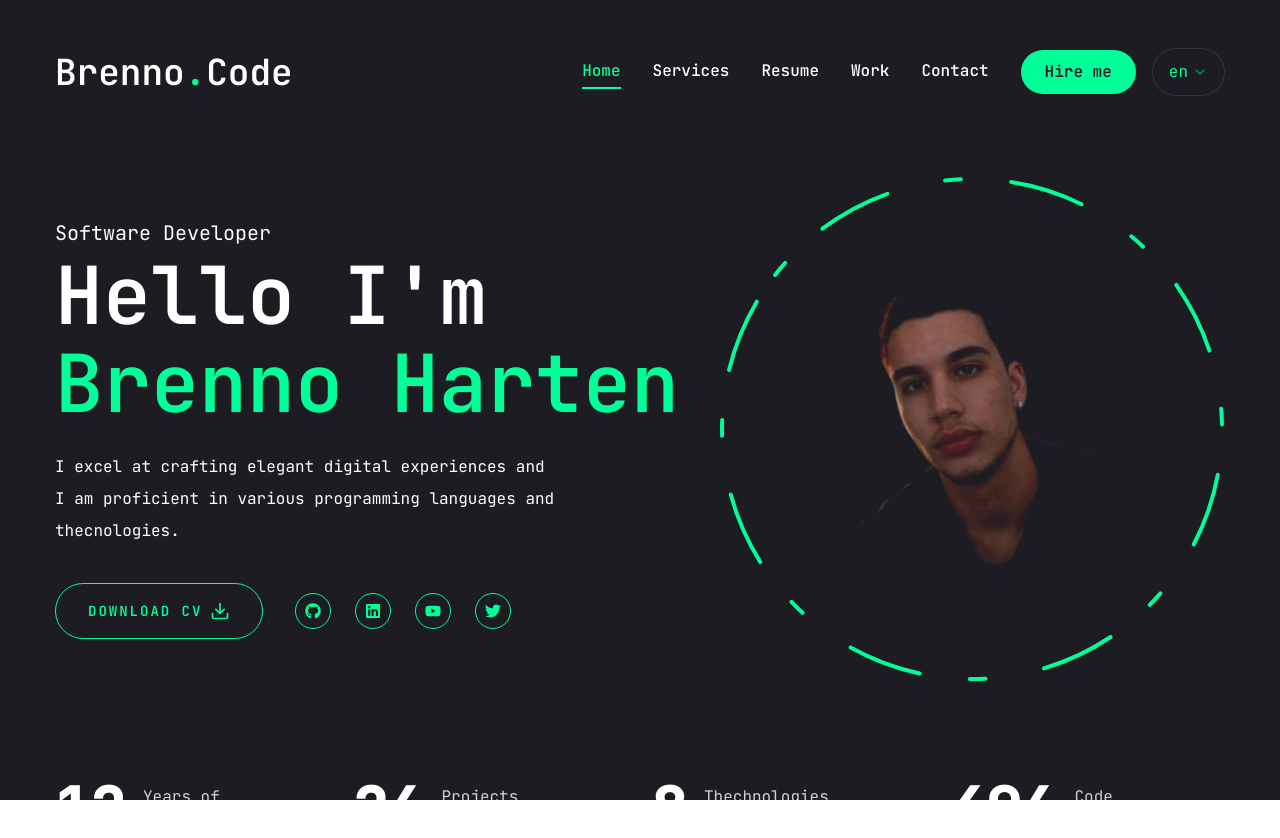
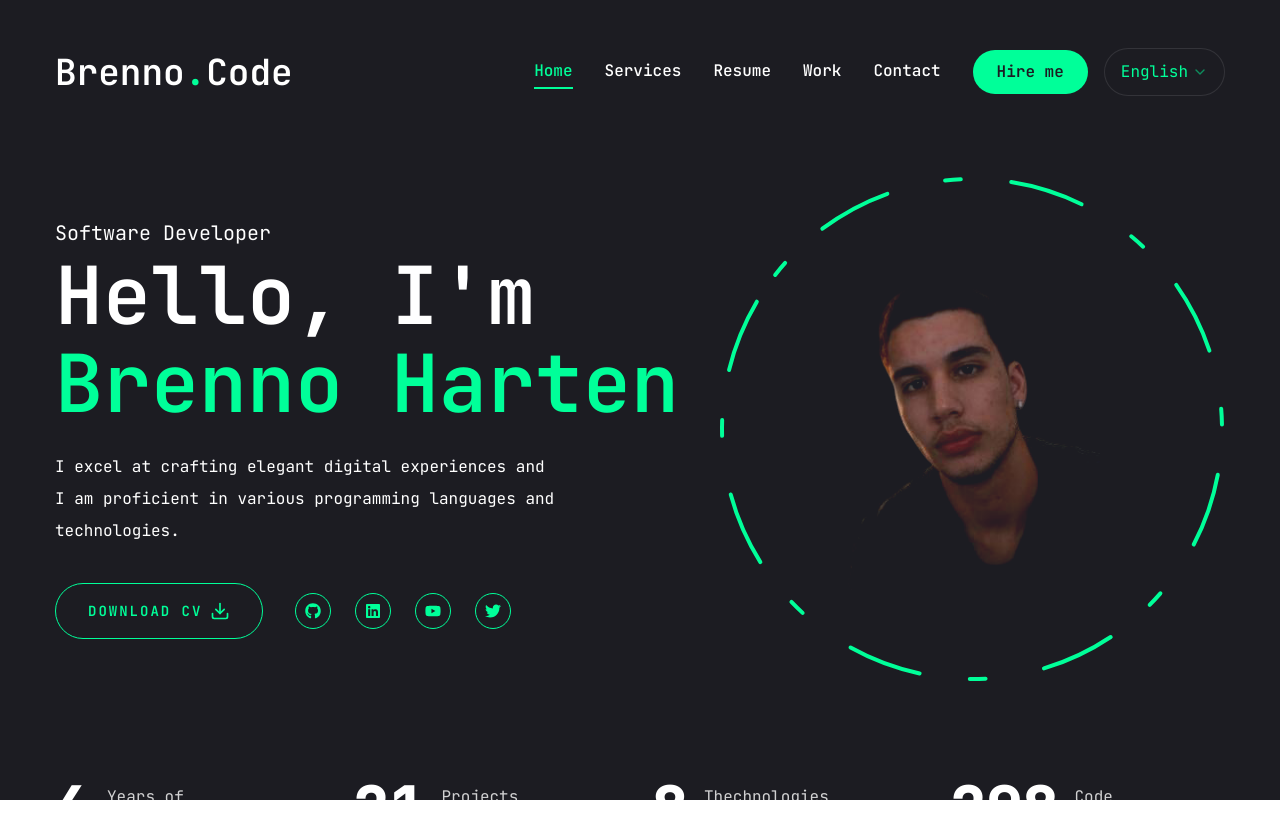
Before and after one commit to brennoharten/Portfolio, a Next.js app: page / in a window 1280 px wide. Shown: the top 838 px of the page. Built offline with nearby package versions, Linux system fonts and the light colour scheme; no server answers.

Commit message:
atualizando idioma home

```diff
--- a/src/app/contact/page.tsx
+++ b/src/app/contact/page.tsx
@@ -69,7 +69,7 @@ export default function page() {
                             {/* text area */}
                             <Textarea className="h-[200px]" placeholder={t('typeMessage')}/>
                             {/* btn */}
-                            <Button size="sm" className="max-w-40">Send Message</Button>
+                            <Button size="sm" className="max-w-40">{t('sendMessage')}</Button>
                         </form>
                     </div>
                     {/* info */}
--- a/src/app/page.tsx
+++ b/src/app/page.tsx
@@ -5,22 +5,24 @@ import { Button } from "@/components/ui/button";
 import Social from "@/components/Socials";
 import Photo from "@/components/Photo";
 import Stats from "@/components/Stats";
+import { useTranslations } from 'next-intl';
 
 export default function Home() {
+  const t = useTranslations('home')
   return (
     <section className="h-full">
       <div className="container mx-auto h-full">
         <div className="flex flex-col xl:flex-row items-center justify-between xl:pt-8 xl:pb-24">
           {/* text */}
           <div className="text-center xl:text-left order-2 xl:order-none">
-            <span className="text-xl">Software Developer</span>
-            <h1 className="h1 mb-6">Hello I'm <br /> <span className="text-accent">Brenno Harten</span></h1>
+            <span className="text-xl">{t('role')}</span>
+            <h1 className="h1 mb-6">{t('greeting')}<br /> <span className="text-accent">Brenno Harten</span></h1>
             <p className="max-w-[500px] mb-9 text/wuite/80">
-              I excel at crafting elegant digital experiences and I am proficient in various programming languages and thecnologies.</p>
+            {t('description')}</p>
             {/* btn and socials */}
             <div className="flex flex-col xl:flex-row items-center gap-8">
               <Button variant="outline" size="lg" className="uppsercase flex items-center gap-2">
-                <span>Download CV</span>
+                <span>{t('downloadCV')}</span>
                 <FiDownload className="text-xl" />
               </Button>
               <div className="mb-8 xl:mb-0">
--- a/src/app/resume/page.tsx
+++ b/src/app/resume/page.tsx
@@ -4,6 +4,7 @@ import { Description } from "@radix-ui/react-dialog";
 import { FaJs, FaReact, FaNodeJs, FaDocker } from "react-icons/fa"
 import { SiDocker, SiDotnet, SiTailwindcss, SiNextdotjs, SiOpenai } from "react-icons/si"
 import { VscAzureDevops } from "react-icons/vsc";
+import { useTranslations } from 'next-intl';
 
 const about = {
     title: 'About me',
@@ -138,9 +139,9 @@ import { Tabs, TabsContent, TabsList, TabsTrigger } from '@/components/ui/tabs'
 import { Tooltip, TooltipContent, TooltipProvider, TooltipTrigger } from '@/components/ui/tooltip'
 import { ScrollArea } from '@/components/ui/scroll-area'
 import { easeIn, motion } from 'framer-motion'
-import { Item } from "@radix-ui/react-select";
 
 export default function page() {
+    const t = useTranslations('resume')
     return (
         <motion.div initial={{ opacity: 0 }} animate={{
             opacity: 1, transition: {
--- a/src/app/services/page.tsx
+++ b/src/app/services/page.tsx
@@ -3,6 +3,7 @@
 import { BsArrowDownRight } from "react-icons/bs"
 import Link from "next/link"
 import { Description } from "@radix-ui/react-dialog"
+import { useTranslations } from 'next-intl';
 
 const services = [
     {
@@ -34,6 +35,7 @@ const services = [
 import { delay, easeIn, motion } from "framer-motion"
 
 export default function page() {
+    const t = useTranslations('services')
     return (
         <section className="min-h-[80vh] flex flex-col justify-center py-12 xl:py-0">
             <div className="container mx-auto">
--- a/src/components/Header.tsx
+++ b/src/components/Header.tsx
@@ -2,28 +2,34 @@
 
 import Link from "next/link"
 import { Button } from "./ui/button"
-
-//components
 import Nav from "./Nav"
 import MobileNav from "./MobileNav"
-import { useState } from "react";
+import { useEffect, useState } from "react";
 import setLanguageValue from "@/actions/set-language-action";
 import { Select, SelectContent, SelectGroup, SelectItem, SelectTrigger, SelectValue } from "./ui/select";
-
-import { useTranslations } from 'next-intl';
-
+import { useTranslations, useLocale } from 'next-intl';
 
 export default function Header() {
-    const [selectedLanguage, setSelectedLanguage] = useState("en");
+    // Obtenha o locale atual da aplicação
+    const currentLocale = useLocale();
+
+    // Inicialize o estado com o valor do locale atual
+    const [selectedLanguage, setSelectedLanguage] = useState(currentLocale);
     const t = useTranslations('navbar');
+
+    // Atualize o estado quando o locale mudar
+    useEffect(() => {
+        setSelectedLanguage(currentLocale);
+    }, [currentLocale]);
 
     // Function to handle language change
     const handleLanguageChange = (newValue: string) => {
         setSelectedLanguage(newValue);
         setLanguageValue(newValue);
     };
+
     return (
-        <header className="py-8 xl:py-12 text-white  ">
+        <header className="py-8 xl:py-12 text-white">
             <div className="container mx-auto flex justify-between items-center">
                 <Link href="/">
                     <h1 className="text-4xl font-semibold">
@@ -40,14 +46,16 @@ export default function Header() {
                     </div>
 
                     {/* mobile nav */}
-                    <div className="xl:hidden">
+                    <div className="xl:hidden mt-3">
                         <MobileNav />
                     </div>
                     {/* Language Dropdown using select */}
                     <div className="relative">
                         <Select value={selectedLanguage} onValueChange={handleLanguageChange}>
                             <SelectTrigger className="w-full gap-1 items-center text-accent hover:border-accent rounded-full">
-                                <SelectValue>{selectedLanguage}</SelectValue>
+                                <SelectValue>
+                                    {selectedLanguage === 'pt' ? 'Portuguese' : 'English'}
+                                </SelectValue>
                             </SelectTrigger>
                             <SelectContent>
                                 <SelectGroup>
@@ -56,11 +64,8 @@ export default function Header() {
                                 </SelectGroup>
                             </SelectContent>
                         </Select>
-
-
                     </div>
                 </div>
-
             </div>
         </header>
     )
--- a/src/components/MobileNav.tsx
+++ b/src/components/MobileNav.tsx
@@ -4,6 +4,7 @@ import { Sheet, SheetContent, SheetTrigger } from "@/components/ui/sheet"
 import Link from "next/link";
 import { usePathname } from "next/navigation";
 import { CiMenuFries } from "react-icons/ci"
+import { useTranslations } from 'next-intl';
 
 
 const links = [
@@ -31,6 +32,7 @@ const links = [
 
 
 export default function MobileNav() {
+    const t = useTranslations('navbar')
     const pathname = usePathname()
     return (
         <Sheet>
@@ -47,7 +49,7 @@ export default function MobileNav() {
                 </div>
                 <nav className="flex flex-col justify-center items-center gap-8">
                     {links.map((link, index) => {
-                        return <Link href={link.path} key={index} className={`${link.path === pathname && "text-accent border-b-2 border-accent"} text-xl capitalize hover:text-accent trasition-all`}>{link.name}</Link>
+                        return <Link href={link.path} key={index} className={`${link.path === pathname && "text-accent border-b-2 border-accent"} text-xl capitalize hover:text-accent trasition-all`}>{t(link.name)}</Link>
                     })}
                 </nav>
             </SheetContent>
--- a/src/components/Stats.tsx
+++ b/src/components/Stats.tsx
@@ -1,27 +1,29 @@
 "use client"
 
+import { useTranslations } from "next-intl"
 import CountUp from "react-countup"
 
 const stats = [
     {
-        num: 12,
-        text: "Years of experience"
+        num: 6,
+        text: "experience"
     },
     {
-        num: 26,
-        text: "Projects completed"
+        num: 21,
+        text: "projects"
     },
     {
         num: 8,
-        text: "Thechnologies mastered"
+        text: "technologies"
     },
     {
-        num: 500,
-        text: "Code commits"
+        num: 300,
+        text: "commits"
     },
 ]
 
 export default function Stats() {
+    const t = useTranslations('status')
     return (
         <section className="pt-4 pb-12 xl:pt-0 xl:pb-0">
             <div className="container mx-auto">
@@ -32,7 +34,7 @@ export default function Stats() {
                             xl:text-6xl font-extrabold"/>
                             <p className={`${item.text.length < 15 ? "max-w-[100px]" : "max-w-[150px]"
                                 } leading-snug text-white/80`
-                            }>{item.text}</p>
+                            }>{t(item.text)}</p>
                         </div>
                     })}
                 </div>
--- a/src/messages/en.json
+++ b/src/messages/en.json
@@ -26,5 +26,14 @@
       "selectService": "Select a service",
       "typeMessage": "Type your message here.",
       "sendMessage": "Send Message"
+    },
+    "status": {
+      "experience": "Years of experience",
+      "projects": "Projects completed",
+      "technologies": "Thechnologies mastered",
+      "commits": "Code commits"
+    },
+    "services": {
+
     }
   }
```
